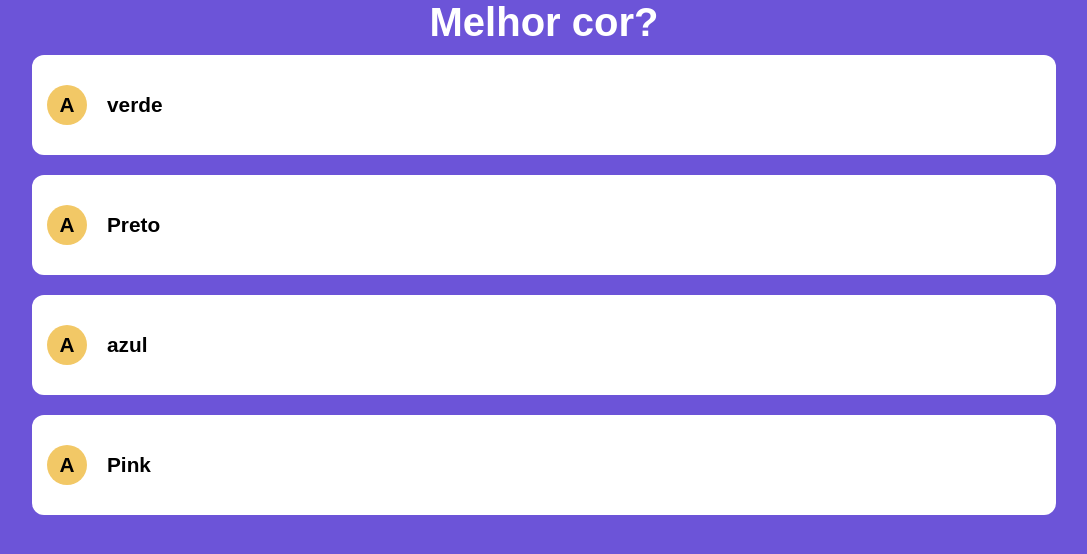
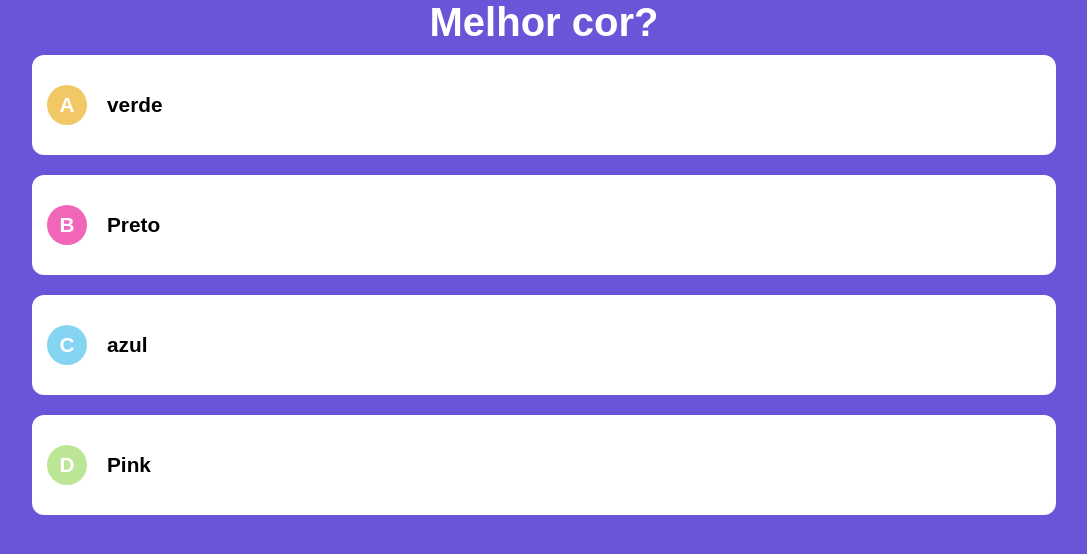
Before and after one commit to ChristanDaniel/clone-quiz-game, a Next.js app: page / in a window 1280 px wide. Shown: the top 554 px of the page, without its empty margins (96-1183 px from the left). Built offline with nearby package versions, Linux system fonts and the light colour scheme.

Commit message:
array de letras e cores da Questão

```diff
--- a/src/components/Questao/index.tsx
+++ b/src/components/Questao/index.tsx
@@ -3,6 +3,13 @@ import Enuciado from "../Enuciado";
 import styles from "./Questao.module.css"
 
 import Resposta from '../Resposta'
+
+const letras = [
+    { valor: 'A', cor: '#F2C866' },
+    { valor: 'B', cor: '#F266BA' },
+    { valor: 'C', cor: '#85D4F2' },
+    { valor: 'D', cor: '#BCE596' },
+]
 
 interface QuestaoProps {
     valor: QuestaoModel
@@ -16,7 +23,7 @@ export default function Questao(props: QuestaoProps) {
             <Enuciado texto={questao.enuciado}/>
             {questao.respostas.map((resposta, ind) => {
                 return (
-                    <Resposta key={resposta.valor} valor={resposta} indice={ind} letra="A" backgroundLetra="#F2C866"/>
+                    <Resposta key={resposta.valor} valor={resposta} indice={ind} letra={letras[ind].valor} backgroundLetra={letras[ind].cor}/>
                 )
             })}
         </div>
--- a/src/components/Resposta/styles.module.css
+++ b/src/components/Resposta/styles.module.css
@@ -38,6 +38,7 @@
   font-size: 1.3rem;
   font-weight: 700;
   margin-right: 20px;
+  color: #fff
 }
 
 .valor {
```
